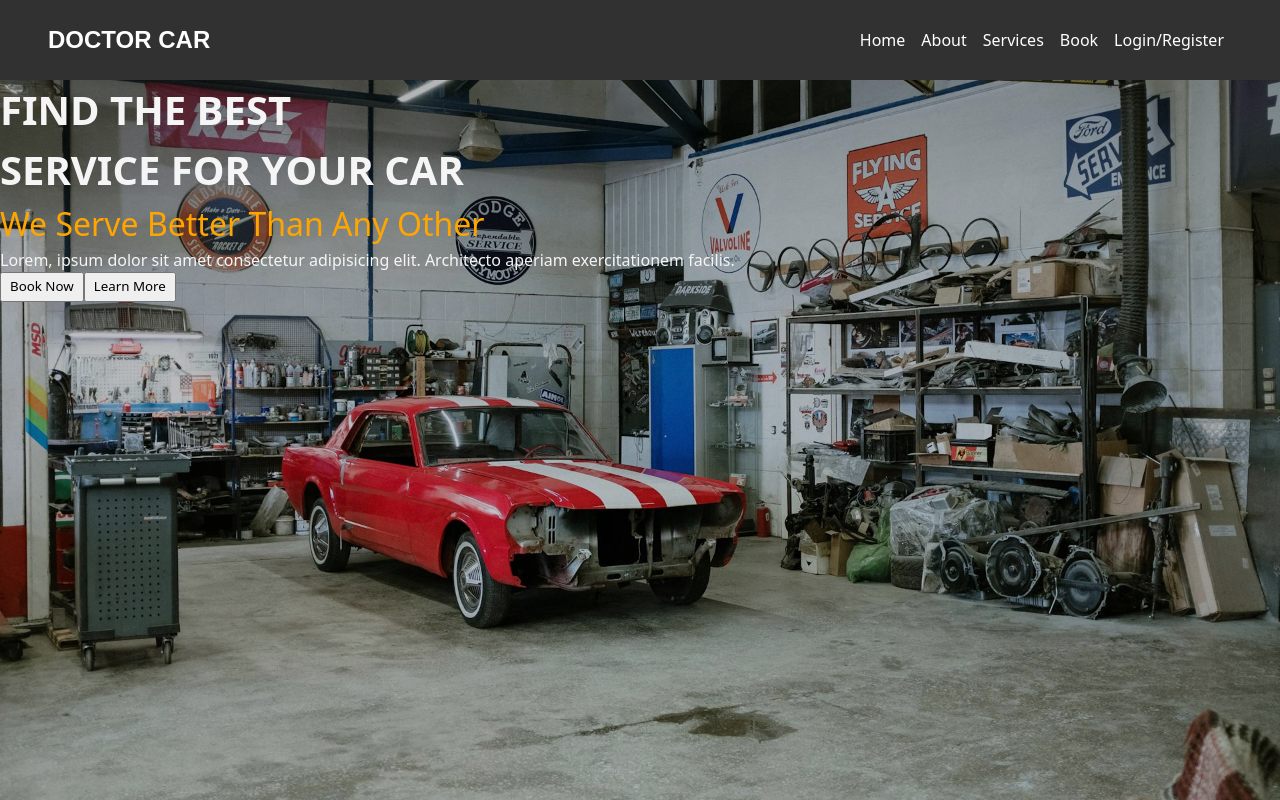
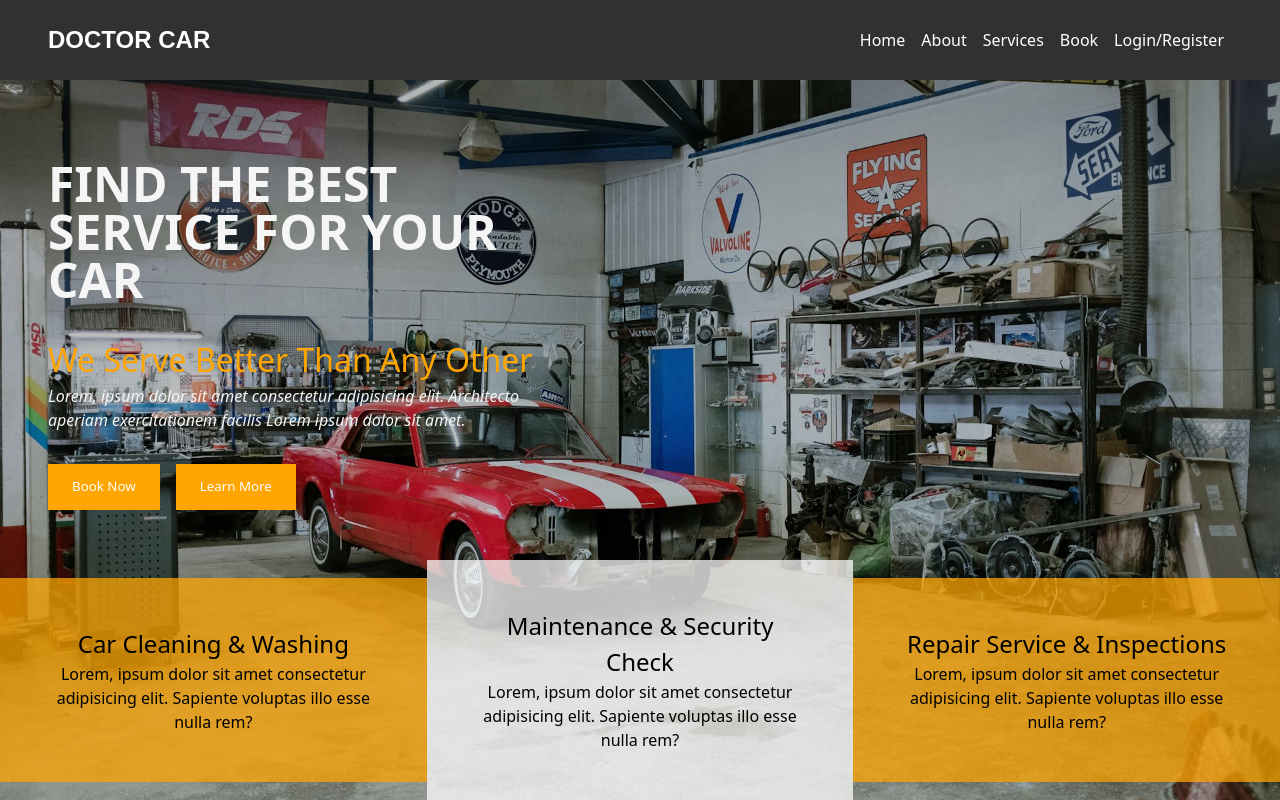
Before and after one commit to ardiantohendy/car-repair-app-reactjs, a React (Vite) app: page / in a window 1280 px wide. Built offline with nearby package versions, Linux system fonts and the light colour scheme.

Commit message:
new commit

```diff
--- a/src/components/MainPage.jsx
+++ b/src/components/MainPage.jsx
@@ -13,15 +13,15 @@ const MainPage = () => {
                 SERVICE FOR YOUR CAR
               </h1>
               <p className="redOne">We Serve Better Than Any Other</p>
-              <p>Lorem, ipsum dolor sit amet consectetur adipisicing elit. Architecto aperiam exercitationem facilis.</p>
+              <p>Lorem, ipsum dolor sit amet consectetur adipisicing elit. Architecto aperiam exercitationem facilis Lorem ipsum dolor sit amet.</p>
             </div>
             <div className="btn">
-              <button>Book Now</button>
+              <button className="bookBtn">Book Now</button>
               <button>Learn More</button>
             </div>
           </div>
           <div className="bot">
-            {/* <div className="listBot">
+            <div className="listBot">
               <div className="first">
                 <h2>Car Cleaning & Washing</h2>
                 <p>Lorem, ipsum dolor sit amet consectetur adipisicing elit. Sapiente voluptas illo esse nulla rem?</p>
@@ -34,7 +34,7 @@ const MainPage = () => {
                 <h2>Repair Service & Inspections</h2>
                 <p>Lorem, ipsum dolor sit amet consectetur adipisicing elit. Sapiente voluptas illo esse nulla rem?</p>
               </div>
-            </div> */}
+            </div>
           </div>
         </div>
       </div>
--- a/src/index.css
+++ b/src/index.css
@@ -11,8 +11,10 @@
 
 body header {
   display: flex;
+  width: 100%;
   justify-content: space-between;
   align-items: center;
+  position: absolute;
   height: 5rem;
   padding: 0 3rem;
   background-color: rgb(49, 49, 49);
@@ -50,9 +52,23 @@ body .homePage {
   background-size: cover;
 }
 
+.homePage .content {
+  width: 100%;
+  height: 100vh;
+  display: flex;
+  flex-direction: column;
+  justify-content: space-between;
+}
+
+.content .mid {
+  padding: 10rem 6rem 0 3rem;
+  width: 50%;
+}
+
 .content .mid .text h1 {
   font-weight: 800;
-  font-size: 2.5em;
+  font-size: 3em;
+  line-height: 3rem;
   color: whitesmoke;
 }
 
@@ -60,12 +76,16 @@ body .homePage {
   font-size: 2em;
   font-weight: 400;
   color: orange;
+  margin: 2rem 0 0 0;
+  font-style: normal;
 }
 
 .content .mid .text p {
   font-size: 1em;
   font-weight: 400;
+  margin-bottom: 2rem;
   color: whitesmoke;
+  font-style: italic;
 }
 
 .content .mid .btn {
@@ -73,5 +93,33 @@ body .homePage {
 }
 
 .content .mid .btn button {
-  padding: 0.2rem 0.5rem;
+  padding: 0.8rem 1.5rem;
+  margin-right: 1rem;
+  background-color: orange;
+  border: none;
+  cursor: pointer;
+  color: white;
 }
+
+.content .bot {
+  width: 100%;
+}
+
+.content .bot .listBot {
+  display: flex;
+  align-items: center;
+}
+
+.content .bot .listBot div {
+  padding: 3rem;
+  text-align: center;
+}
+
+.content .bot .listBot .first,
+.content .bot .listBot .third {
+  background-color: rgba(255, 166, 0, 0.736);
+}
+
+.content .bot .listBot .second {
+  background-color: rgb(255, 255, 255, 0.736);
+}
```
